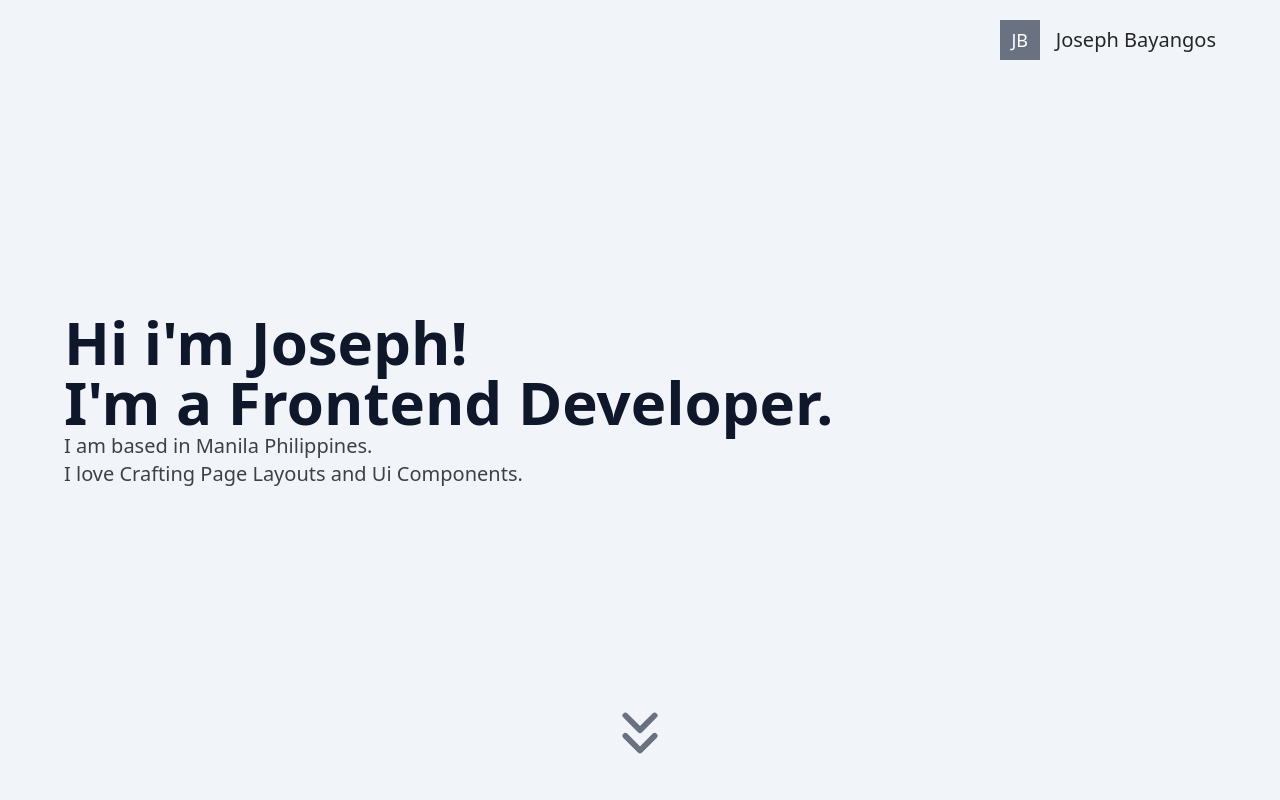
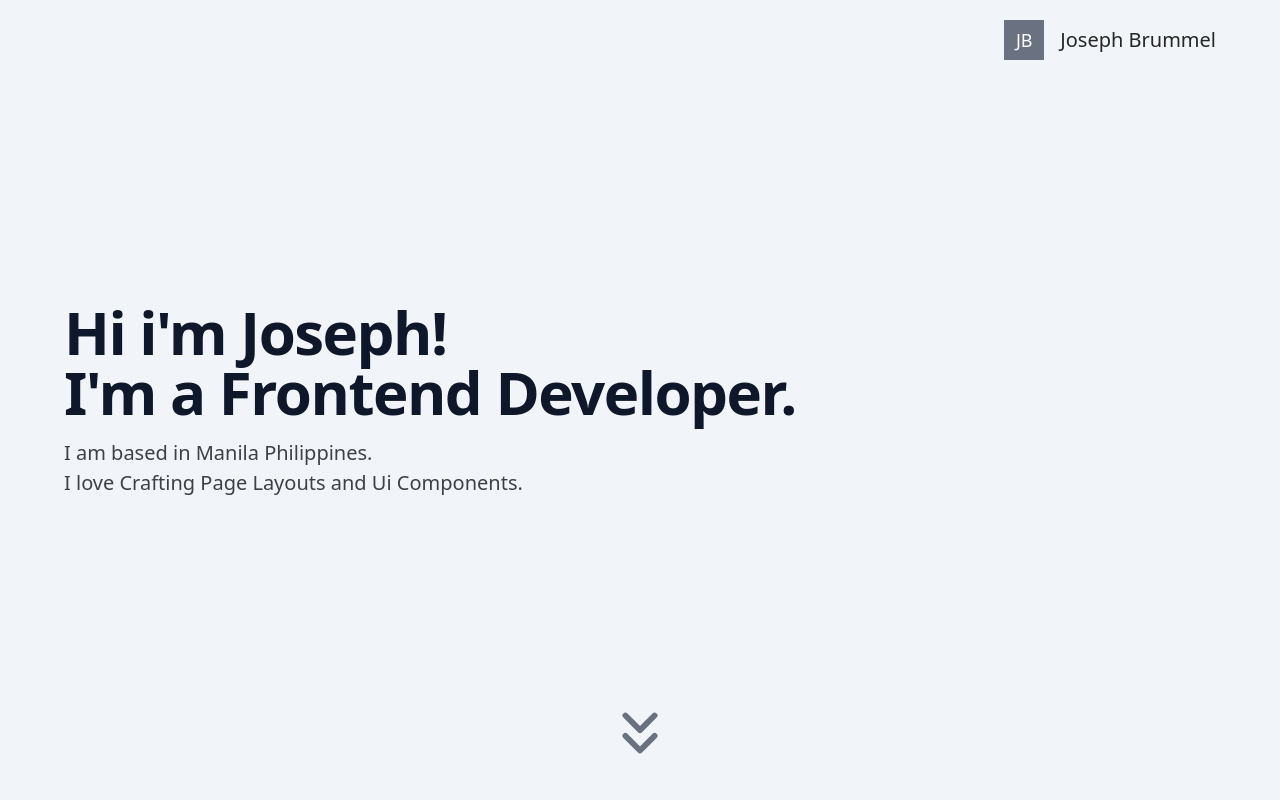
Before and after one commit to monkeystylle/josephbrummel, a Next.js app: page / in a window 1280 px wide. Shown: the top 800 px of the page. Built offline with nearby package versions, Linux system fonts and the light colour scheme.

Commit message:
updated home section

```diff
--- a/src/components/AboutMe.tsx
+++ /dev/null
@@ -1,13 +0,0 @@
-const AboutMe = () => {
-  return (
-    <article className="w-[60%] max-lg:w-auto">
-      <p className="text-xl text-zinc-700 max-sm:text-lg">
-        I am based in Manila Philippines.
-        <br className="max-sm:hidden" /> I love Crafting Page Layouts and Ui
-        Components.
-      </p>
-    </article>
-  );
-};
-
-export default AboutMe;
--- a/src/components/HomeSection.tsx
+++ b/src/components/HomeSection.tsx
@@ -1,14 +1,19 @@
-import AboutMe from './AboutMe';
 import ScrollArrow from './ScrollArrow';
 
 const HomeSection = () => {
   return (
     <section className="relative flex h-screen flex-col items-start justify-center max-lg:mt-32 max-lg:h-auto max-lg:justify-start">
-      <h1 className="text-6xl font-bold text-slate-900 max-lg:text-4xl max-sm:text-2xl">
+      <h1 className="text-6xl font-bold tracking-tight text-slate-900 max-sm:text-5xl">
         Hi i&apos;m Joseph! <br />
         I&apos;m a Frontend Developer.
       </h1>
-      <AboutMe />
+      <article className="w-[60%] max-lg:w-auto mt-[16px]">
+        <p className="text-xl/[1.5] text-zinc-700 max-lg:text-lg/[1.55]">
+          I am based in Manila Philippines.
+          <br className="max-sm:hidden" /> I love Crafting Page Layouts and Ui
+          Components.
+        </p>
+      </article>
       <ScrollArrow />
     </section>
   );
--- a/src/components/Navbar.tsx
+++ b/src/components/Navbar.tsx
@@ -24,7 +24,7 @@ const Navbar = () => {
             JB
           </div>
           <Link href="/" className="hover:text-neutral-400">
-            Joseph Bayangos
+            Joseph Brummel
           </Link>
         </div>
       </nav>
```
